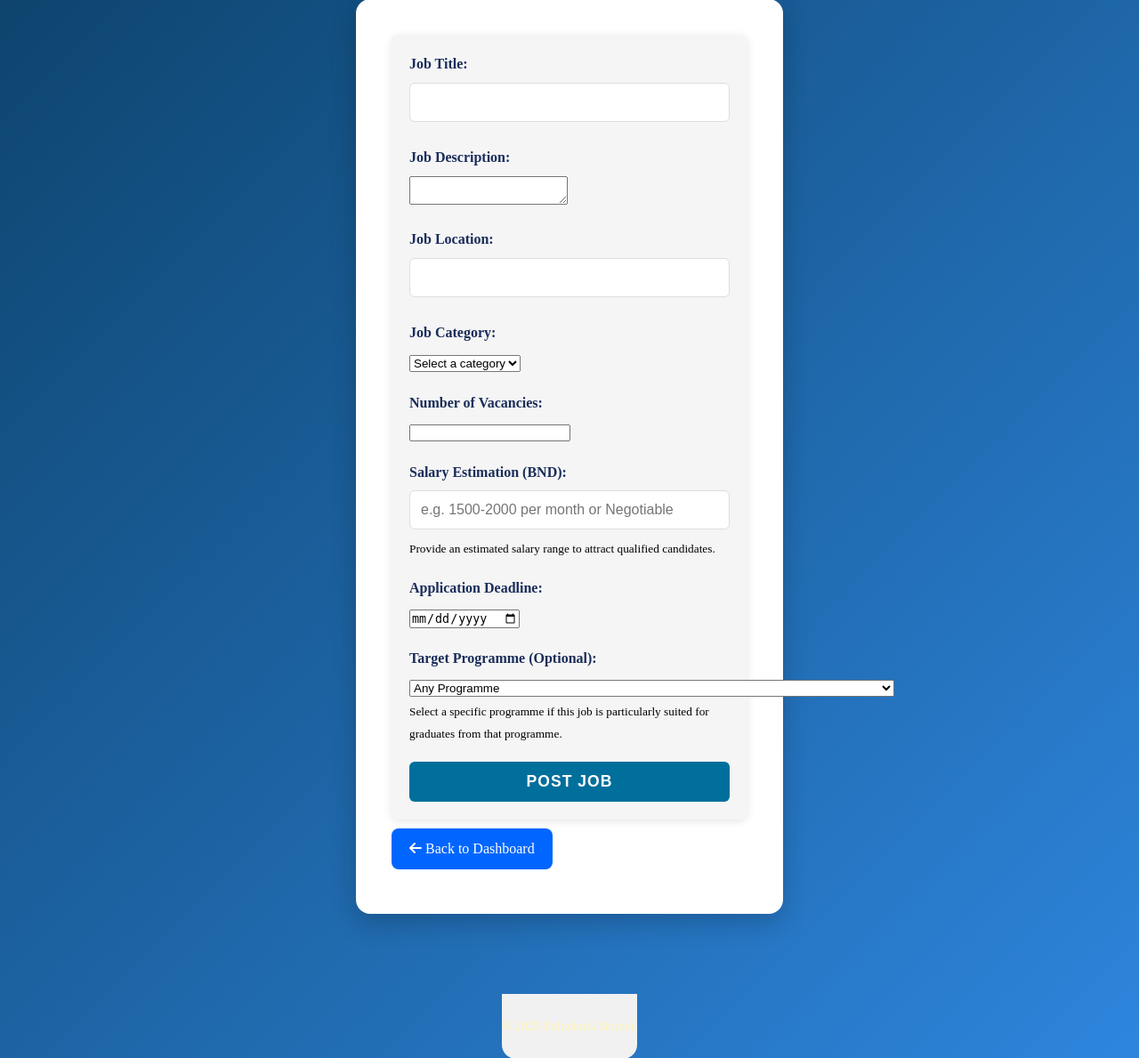
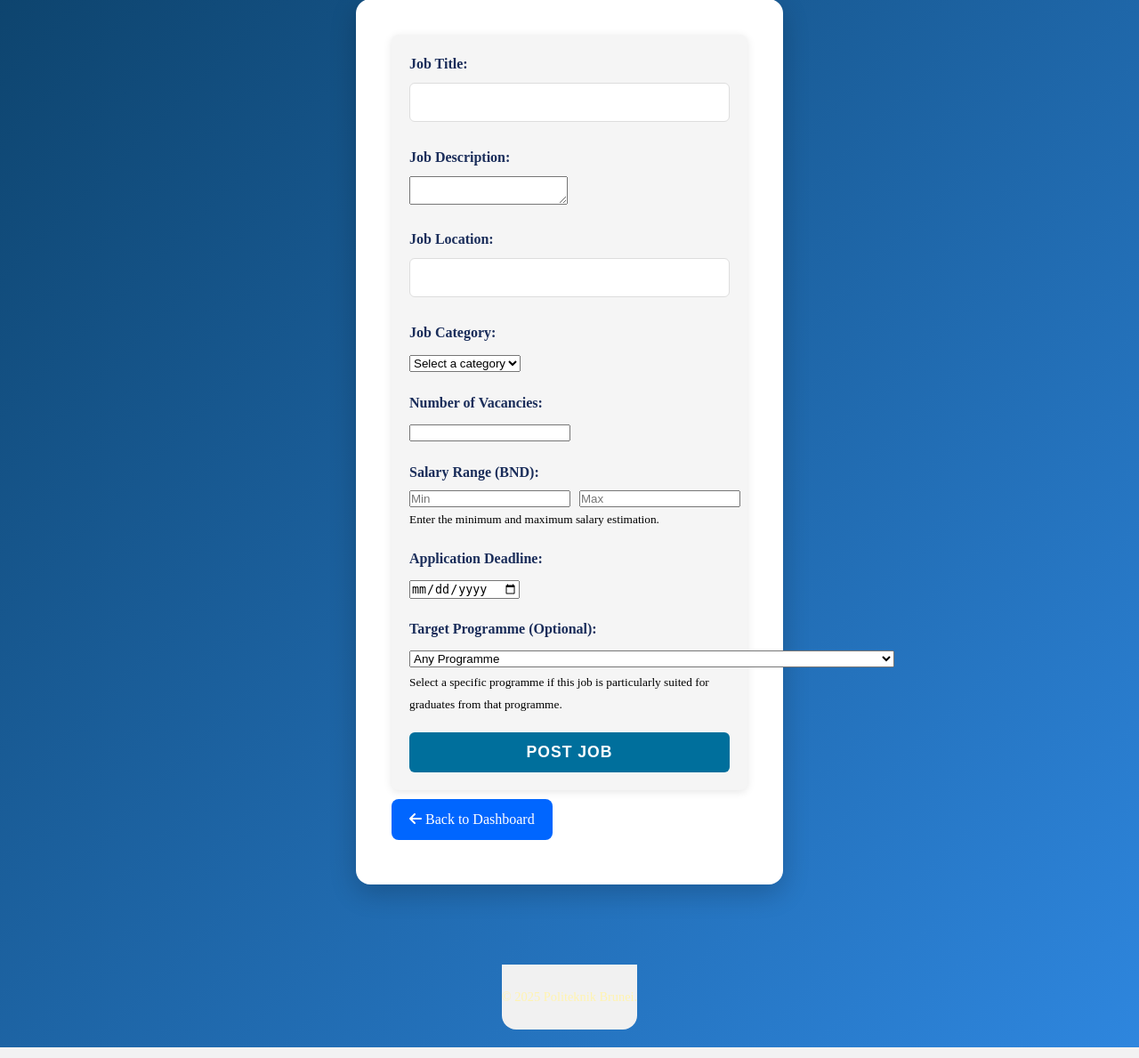
Before and after one commit to zzuhriii/FYPGroup10, a PHP site: page /Website/jobs/company/post_job.php in a window 1280 px wide. Shown: the part 274-1463 px from the top of the page at 89% size. Run offline with PHP 8.4, Linux system fonts and the light colour scheme; the visitor is signed in with stand-in values (Sample User, id 1); data that the repository does not hold is empty.

Commit message:
Update post_job.php for salary max and min plus its validation

```diff
--- a/jobs/company/post_job.php
+++ b/jobs/company/post_job.php
@@ -31,13 +31,14 @@ if ($_SERVER['REQUEST_METHOD'] === 'POST') {
     $application_deadline = $_POST['application_deadline'];
     $programme = $_POST['programme'];
     $job_category = $_POST['job_category'];
-    $salary_estimation = $_POST['salary_estimation'];
+    $min_salary = mysqli_real_escape_string($conn, $_POST['min_salary']);
+    $max_salary = mysqli_real_escape_string($conn, $_POST['max_salary']);
 
     // Insert job into database - using job_Location instead of job_location
-    $sql = "INSERT INTO jobs (job_Title, job_Description, job_Location, job_Vacancy, application_deadline, programme, job_Created, company_id, job_category, salary_estimation)
-            VALUES (?, ?, ?, ?, ?, ?, NOW(), ?, ?, ?)";
+    $sql = "INSERT INTO jobs (job_Title, job_Description, job_Location, job_Vacancy, application_deadline, programme, job_Created, company_id, job_category, min_salary, max_salary)
+            VALUES (?, ?, ?, ?, ?, ?, NOW(), ?, ?, ?, ?)";
     $stmt = $conn->prepare($sql);
-    $stmt->bind_param("ssssssiss", $job_title, $job_description, $job_location, $job_vacancy, $application_deadline, $programme, $company_id, $job_category, $salary_estimation);
+    $stmt->bind_param("ssssssiss", $job_title, $job_description, $job_location, $job_vacancy, $application_deadline, $programme, $company_id, $job_category, $min_salary, $max_salary);
 
     if ($stmt->execute()) {
         $success_message = "Job posted successfully!";
@@ -84,7 +85,7 @@ if ($_SERVER['REQUEST_METHOD'] === 'POST') {
             </div>
         <?php endif; ?>
 
-        <form method="POST" action="">
+        <form method="POST" action="" id="filterForm">
             <div class="form-group">
                 <label for="job_title">Job Title:</label>
                 <input type="text" id="job_title" name="job_title" required>
@@ -119,9 +120,12 @@ if ($_SERVER['REQUEST_METHOD'] === 'POST') {
             </div>
 
             <div class="form-group">
-                <label for="salary_estimation">Salary Estimation (BND):</label>
-                <input type="text" id="salary_estimation" name="salary_estimation" placeholder="e.g. 1500-2000 per month or Negotiable">
-                <small class="form-text">Provide an estimated salary range to attract qualified candidates.</small>
+                <label>Salary Range (BND):</label>
+                <div style="display: flex; gap: 10px;">
+                    <input type="number" name="min_salary" id="min_salary" placeholder="Min" min="0" step="100" required>
+                    <input type="number" name="max_salary" id="max_salary" placeholder="Max" min="0" step="100" required>
+                </div>
+                <small class="form-text text-muted">Enter the minimum and maximum salary estimation.</small>
             </div>
 
             <div class="form-group">
@@ -173,6 +177,19 @@ if ($_SERVER['REQUEST_METHOD'] === 'POST') {
             <button type="submit" class="btn-submit">Post Job</button>
         </form>
 
+        <!-- For salary min and max validation -->
+        <script>
+        document.getElementById("filterForm").addEventListener("submit", function(event) {
+            var min = parseInt(document.getElementById("min_salary").value);
+            var max = parseInt(document.getElementById("max_salary").value);
+
+            if (!isNaN(min) && !isNaN(max) && min > max) {
+                alert("Minimum salary cannot be greater than maximum salary.");
+                event.preventDefault();
+            }
+        });
+        </script>
+
         <a href="/Website/company_profile/company_dashboard.php" class="back-link">
             <i class="fas fa-arrow-left"></i> Back to Dashboard
         </a>
```
